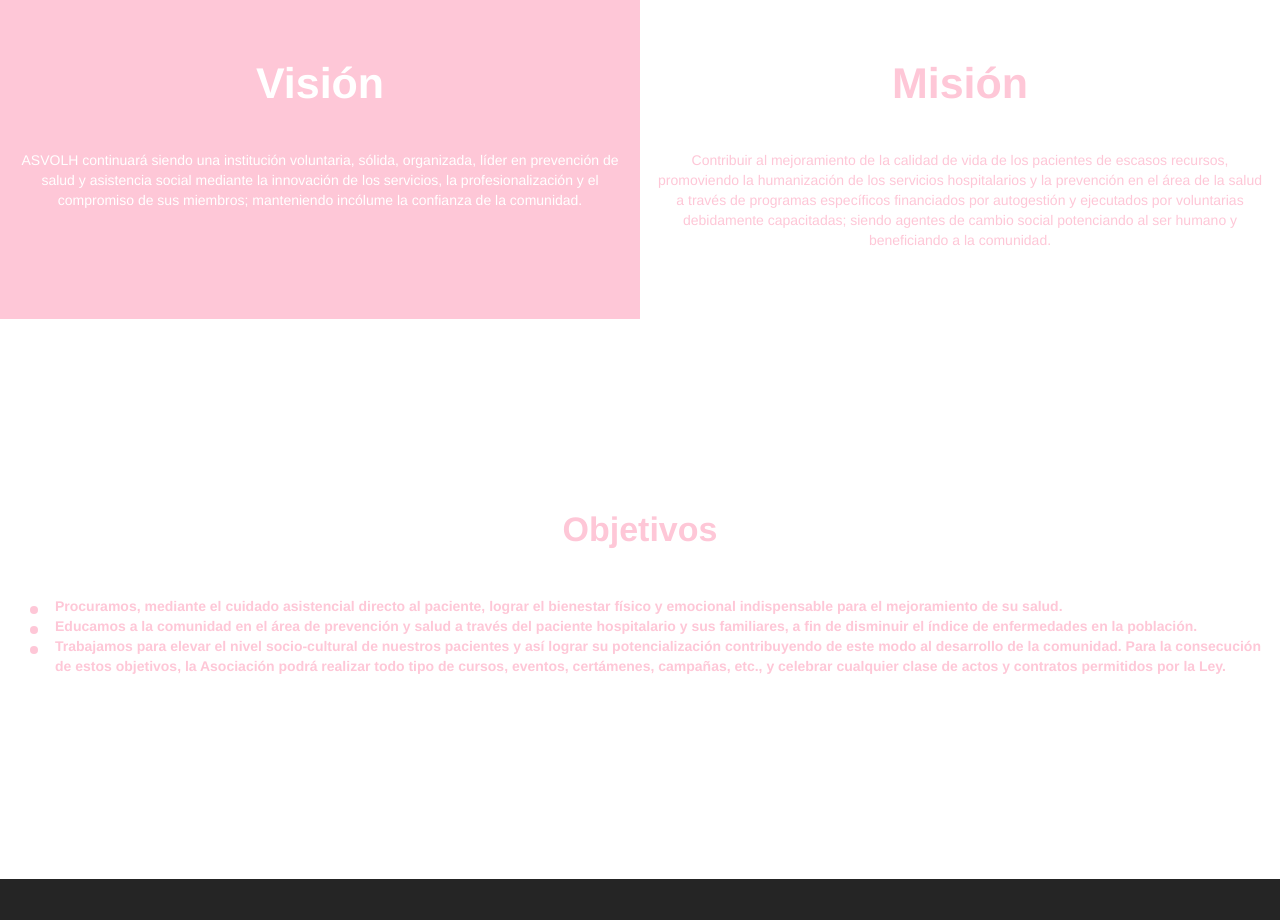
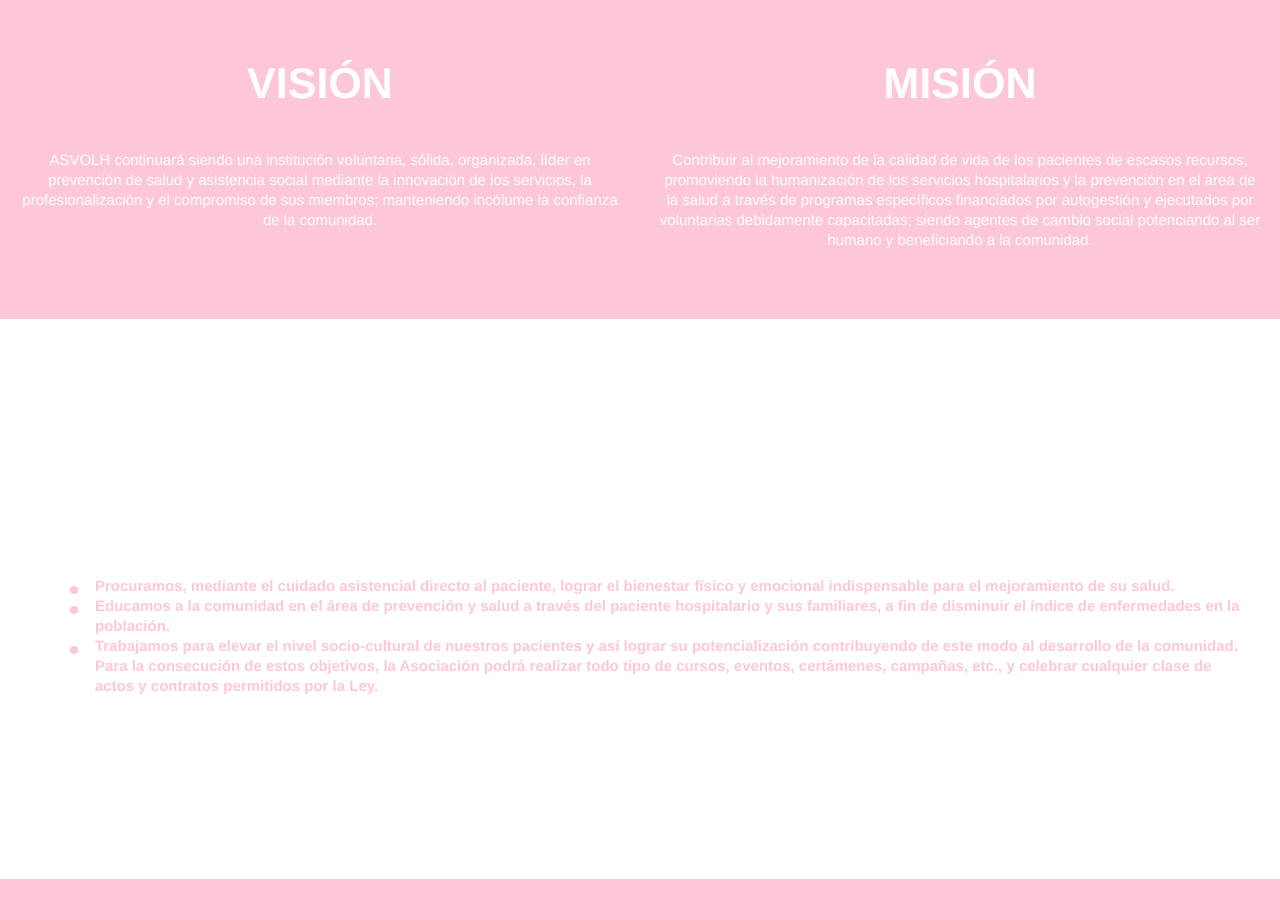
Before and after one commit to urWired/DAWM-PROYECTO, a PHP site: page /quienessomos.html in a window 1280 px wide. Shown: the part 581-1501 px from the top of the page. Run offline with PHP 8.4, Linux system fonts and the light colour scheme; some libraries are stand-ins or nearby versions; some web fonts are replaced.

Commit message:
cambios en quienes somos

```diff
--- a/assets/css/gaia.css
+++ b/assets/css/gaia.css
@@ -3967,7 +3967,7 @@
 }
 
 .text-small.text-small-separate {
-  font-size: 14px;
+  font-size: 15px;
   line-height: 20px;
 }
 
@@ -3992,3 +3992,37 @@
 li{
   list-style-type: none;
 }
+
+.back-rosa{
+  background-color: #fec7d7;
+}
+
+.col-dc-20 {
+  width: 14%;
+  padding: 1.25em;
+}
+
+.margin-bottom-x-1-2 {
+  margin-bottom: 12.5px;
+}
+
+.row-dc {
+  width: 100%;
+  display: flex;
+  flex-wrap: wrap;
+}
+
+.container-dc {
+  width: 98%;
+  max-width: 1200px;
+  margin: 0 auto;
+}
+
+.section-full {
+  width: 100%;
+  padding: 10vh 0;
+  display: flex;
+  flex-direction: column;
+  justify-content: center;
+  align-items: center;
+}
--- a/quienessomos.html
+++ b/quienessomos.html
@@ -62,17 +62,17 @@
 
         <section id="vision-mision" class="fila section-dc-40">
             <div class="col-dc-4 back-rosado">
-                <div class="text-center text-title blanco">Visión</div>
+                <div class="text-center text-title blanco">VISIÓN</div>
                 <div class="text-center text-small text-small-separate blanco">ASVOLH continuará siendo una institución voluntaria, sólida, organizada, líder en prevención de salud y asistencia social mediante la innovación de los servicios, la profesionalización y el compromiso de sus miembros; manteniendo incólume la confianza de la comunidad.</div>
             </div>
-            <div class="col-dc-4 back-blanco">
-                <div class="text-center text-title rosado">Misión</div>
-                <div class="text-center text-small text-small-separate rosado">Contribuir al mejoramiento de la calidad de vida de los pacientes de escasos recursos, promoviendo la humanización de los servicios hospitalarios y la prevención en el área de la salud a través de programas específicos financiados por autogestión y ejecutados por voluntarias debidamente capacitadas; siendo agentes de cambio social potenciando al ser humano y beneficiando a la comunidad.</div>
+            <div class="col-dc-4 back-rosa">
+                <div class="text-center text-title blanco">MISIÓN</div>
+                <div class="text-center text-small text-small-separate blanco">Contribuir al mejoramiento de la calidad de vida de los pacientes de escasos recursos, promoviendo la humanización de los servicios hospitalarios y la prevención en el área de la salud a través de programas específicos financiados por autogestión y ejecutados por voluntarias debidamente capacitadas; siendo agentes de cambio social potenciando al ser humano y beneficiando a la comunidad.</div>
             </div>
         </section>
         <section id="imagen-portada" class="fila thumbnail-cover section-full section-dc-70">
             <div class="container-dc">
-                <div class="text-center rosado text-great text-bold margin-bottom-x-2 margin-bottom-ms">Objetivos</div>
+                <div class="text-center blanco text-great text-bold margin-bottom-x-2 margin-bottom-ms">OBJETIVOS</div>
                 <ul>
                     <li class="dc-li text-small text-small-separate text-bold rosado margin-bottom">
 
@@ -93,6 +93,42 @@
                     </li>
                 </ul>
 
+            </div>
+        </section>
+        <section class="row-dc section-full back-rosado">
+            <div class="container-dc padding-top-mv">
+                <div class="text-center blanco text-great text-bold">VALORES</div>
+            </div>
+            <div class="container-dc padding-top-mv">
+                <div class="row-dc">
+                    <div class="col-dc col-dc-ms-4 col-dc-20 margin-bottom-x-1-2">
+                        <div class="text-center text-medium text-uppercase text-bold blanco margin-bottom-x-1-2">Respeto</div>
+                    </div>
+
+                    <div class="col-dc col-dc-ms-4 col-dc-20 margin-bottom-x-1-2">
+                        <div class="text-center text-medium text-uppercase text-bold blanco margin-bottom-x-1-2">Honestidad</div>
+                    </div>
+
+                    <div class="col-dc col-dc-ms-4 col-dc-20 margin-bottom-x-1-2">
+                        <div class="text-center text-medium text-uppercase text-bold blanco margin-bottom-x-1-2">Compromiso</div>
+                    </div>
+
+                    <div class="col-dc col-dc-ms-4 col-dc-20 margin-bottom-x-1-2">
+                        <div class="text-center text-medium text-uppercase text-bold blanco margin-bottom-x-1-2">Solidaridad</div>
+                    </div>
+
+                    <div class="col-dc col-dc-ms-4 col-dc-20 margin-bottom-x-1-2">
+                        <div class="text-center text-medium text-uppercase text-bold blanco margin-bottom-x-1-2">Ética</div>
+                    </div>
+
+                    <div class="col-dc col-dc-ms-4 col-dc-20 margin-bottom-x-1-2">
+                        <div class="text-center text-medium text-uppercase text-bold blanco margin-bottom-x-1-2">Coherencia</div>
+                    </div>
+
+                    <div class="col-dc col-dc-ms-4 col-dc-20 margin-bottom-x-1-2">
+                        <div class="text-center text-medium text-uppercase text-bold blanco margin-bottom-x-1-2">Trabajo en Equipo</div>
+                    </div>
+                </div>
             </div>
         </section>
     </div>
```
